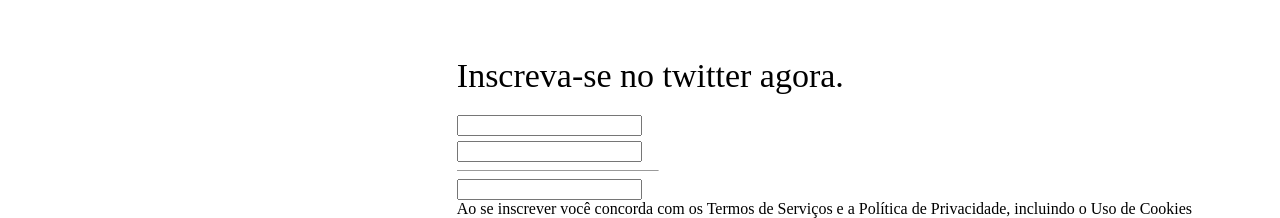
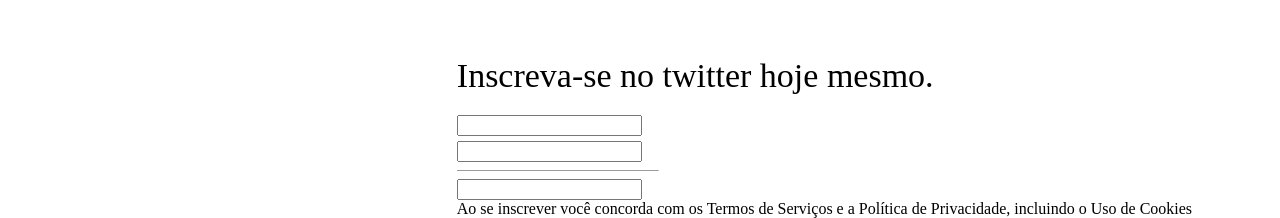
Before and after one commit to thaismoreiraeu/Twitter, a plain HTML site: page index.html in a window 1280 px wide. Shown: the part 691-909 px from the top of the page. Drawn offline with Linux system fonts and the light colour scheme.

Commit message:
alteração texto twitter

```diff
--- a/index.html
+++ b/index.html
@@ -54,7 +54,7 @@
         Acontecendo agora
     </div>
     <div class="texto2">
-        Inscreva-se no twitter agora.
+        Inscreva-se no twitter hoje mesmo.
     </div>
     <div class="caixa1">
         <input type="Inscreva-se com Google">
```
